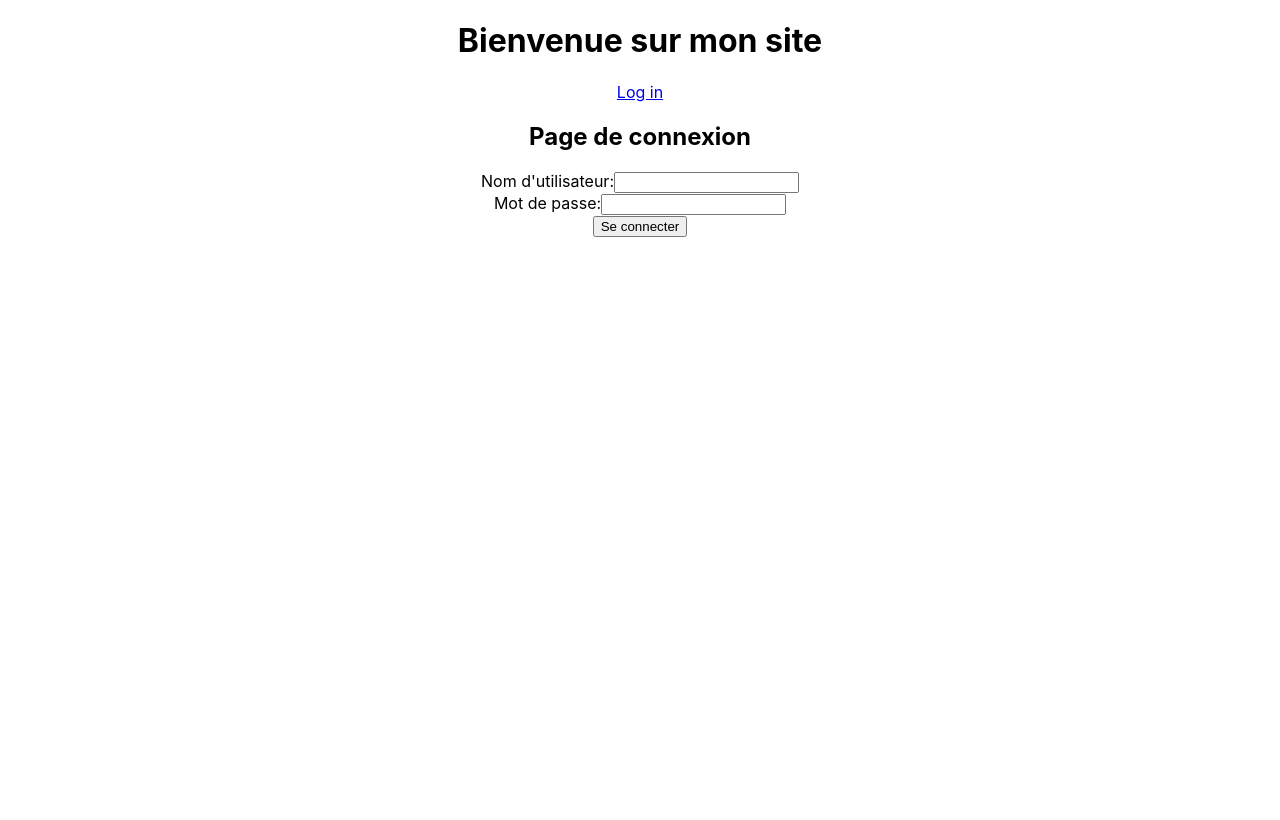
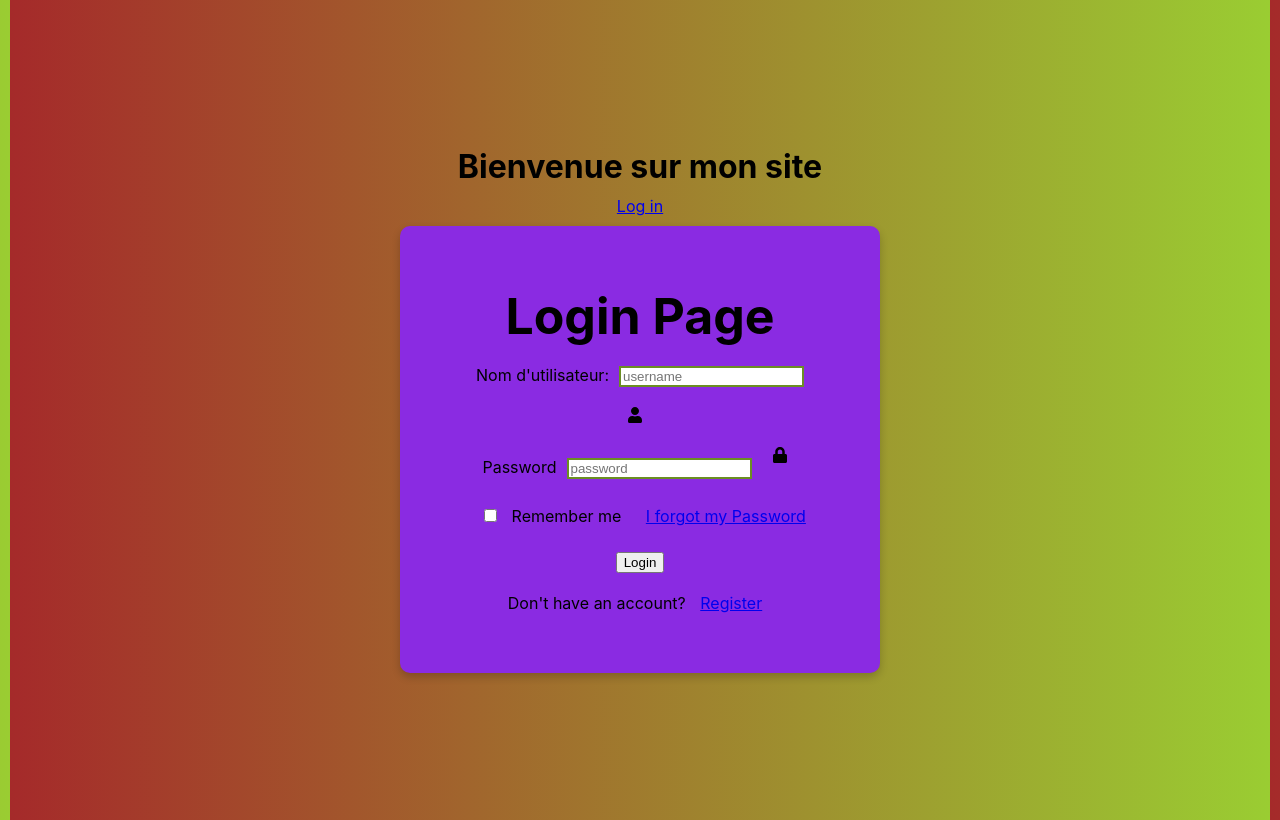
Before and after one commit to Doliviane/Domy2.0, a React (Create React App) app: page /connect in a window 1280 px wide. Built offline with nearby package versions, Linux system fonts and the light colour scheme.

Commit message:
update the style of the connect file

```diff
--- a/package.json
+++ b/package.json
@@ -6,6 +6,7 @@
     "cra-template": "1.2.0",
     "react": "^19.0.0",
     "react-dom": "^19.0.0",
+    "react-icons": "^5.5.0",
     "react-router-dom": "^7.2.0",
     "react-scripts": "5.0.1"
   },
--- a/src/connect/connect.css
+++ b/src/connect/connect.css
@@ -0,0 +1,36 @@
+
+*{
+
+    margin: 10px;
+}
+.wrapper{
+    gap: 50px;
+    background-color:blueviolet;
+    display: flex;
+    flex-direction: column;
+    align-items: center;
+    padding: 40px;
+    border-radius: 10px;
+    box-shadow: 0 4px 8px rgba(0, 0, 0, 0.2);
+    max-width: 400px;
+    width: 100%;
+}
+.wrapper h1{
+    text-align: center;
+    font-size: 50px;
+}
+.box{
+    border: 2px olivedrab solid;
+    justify-content: center;
+}
+.forgot{
+    justify-content: space-between;
+}
+body{
+    background-image: linear-gradient(to right, brown, yellowgreen);
+    height: 100vh;
+    display: flex;
+    justify-content: center;
+    align-items: center;
+
+}
--- a/src/connect/connect.js
+++ b/src/connect/connect.js
@@ -1,21 +1,31 @@
 import React from 'react';
+import './connect.css';
+import { FaUser, FaLock } from "react-icons/fa";
 
 function LogIn() {
   return (
-    <div>
-      <h2>Page de connexion</h2>
-      <form>
-        <label>
-          Nom d'utilisateur:
-          <input type="text" name="username" />
+    <div className="wrapper">
+      <form action="">
+        <h1>Login Page</h1>
+        <label> Nom d'utilisateur:
+          <input className="box" type="text" placeholder="username" required/>
+          <FaUser className="icon" />
         </label>
-        <br />
-        <label>
-          Mot de passe:
-          <input type="password" name="password" />
+        <br/>
+        <label> Password
+          <input  className="box" type="password" placeholder="password" required/>
+          <FaLock className="icon" />
         </label>
-        <br />
-        <button type="submit">Se connecter</button>
+        <br/>
+        <div className="forgot">
+          <label> <input className="box" type="checkbox" /> Remember me </label>
+          <a href="#"> I forgot my Password</a>
+        </div>
+        <button type="submit">Login</button>
+
+        <div className="register-link">
+          <p> Don't have an account?  <a href="#">Register</a> </p>
+        </div>
       </form>
     </div>
   );
--- a/src/index.js
+++ b/src/index.js
@@ -2,6 +2,7 @@
 import ReactDOM from 'react-dom/client';
 import './index.css';
 import App from './App';
+
 
 
 
```
Also changed, not shown: 1 other file (tests, documents, lock files or other folders).
